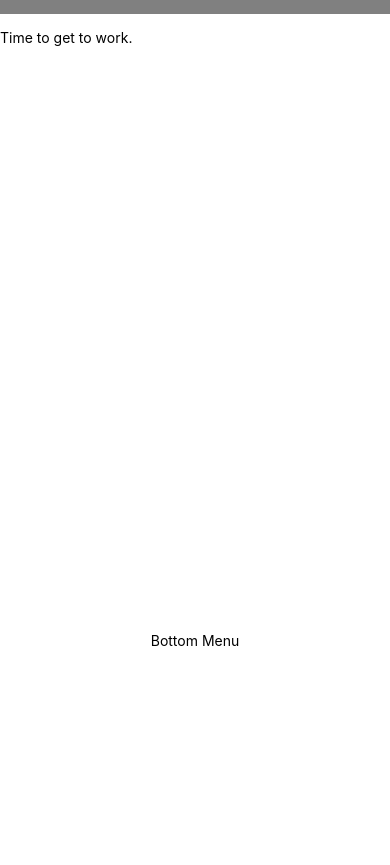
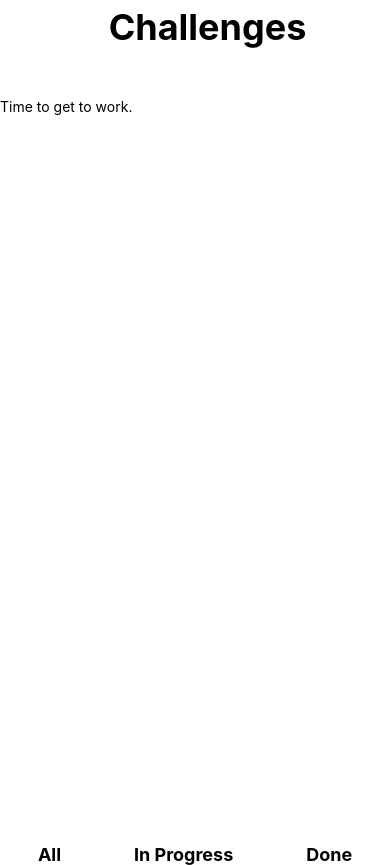
Before and after one commit to JP211/animated-memory, a React Native app in the folder animatedmemory/: screen / in a window 390 px wide. Before the commit the page ends 844 px from the top, so only its background shows below. Built offline with nearby package versions, Linux system fonts and the light colour scheme.

Commit message:
Build out bottom tabs

```diff
--- a/animatedmemory/App.js
+++ b/animatedmemory/App.js
@@ -8,12 +8,18 @@ import { BottomMenu } from "./components/BottomMenu/BottomMenu";
 export default function App() {
   return (
     <SafeAreaProvider>
-      <SafeAreaView style={{ flex: 1, backgroundColor: 'gray' }}>
-      <Header />
-        <View style={s.root}>
+      <SafeAreaView style={s.root}>
+        <View style={s.header}>
+        <Header />
+        </View>
+
+        <View style={s.body}>
           <Text>Time to get to work.</Text>
         </View>
+        <View style={s.bottom}>
         <BottomMenu />
+        </View>
+
       </SafeAreaView>
     </SafeAreaProvider>
   );
--- a/animatedmemory/App.style.js
+++ b/animatedmemory/App.style.js
@@ -4,6 +4,19 @@ export const s = StyleSheet.create({
   root: {
     flex: 1,
     backgroundColor: "#fff",
-    paddingTop: 15,
+    paddingTop: 5,
+
+  },
+  header: {
+    flex: 1,
+
+  },
+  body: {
+    flex: 8,
+
+  },
+  bottom: {
+    flex: 0,
+
   },
 });
--- a/animatedmemory/components/BottomMenu/BottomMenu.jsx
+++ b/animatedmemory/components/BottomMenu/BottomMenu.jsx
@@ -2,11 +2,19 @@ import { s } from "./BottomMenu.style";
 import { Text, TouchableOpacity, View } from "react-native";
 
 export function BottomMenu() {
-    return (
-        <>
-        <View style={s.tabContainer}>
-        <Text>Bottom Menu</Text>
-            </View>
-        </>
-    )
+  return (
+    <>
+      <View style={s.btnContainer}>
+        <TouchableOpacity style={s.btn}>
+          <Text style={s.btnText}>All</Text>
+        </TouchableOpacity>
+        <TouchableOpacity style={s.btn}>
+          <Text style={s.btnText}>In Progress</Text>
+        </TouchableOpacity>
+        <TouchableOpacity style={s.btn}>
+          <Text style={s.btnText}>Done</Text>
+        </TouchableOpacity>
+      </View>
+    </>
+  );
 }
--- a/animatedmemory/components/BottomMenu/BottomMenu.style.js
+++ b/animatedmemory/components/BottomMenu/BottomMenu.style.js
@@ -1,11 +1,18 @@
 import { StyleSheet } from "react-native";
 
 export const s = StyleSheet.create({
-    tabContainer: {
-        backgroundColor: "white",
-        flex: 1,
-        flexDirection: "row",
-        justifyContent: "space-evenly",
-        alignItems: "center",
-    },
-})
+
+  btnContainer: {
+    flexDirection: "row",
+    justifyContent: "space-evenly",
+    alignItems: "center",
+  },
+  btn: {
+    paddingRight: 35,
+    paddingLeft: 35,
+  },
+  btnText: {
+    fontSize: 18,
+    fontWeight: "bold",
+  },
+});
--- a/animatedmemory/components/Header/Header.jsx
+++ b/animatedmemory/components/Header/Header.jsx
@@ -2,13 +2,9 @@ import { s } from "./Header.style";
 import { Text, View } from "react-native";
 
 export function Header() {
-    return (
-        <>
-        <View style={s.container}>
-            <Text style={s.title}>
-                Challenges
-            </Text>
-            </View>
-        </>
-    )
+  return (
+    <>
+      <Text style={s.title}>Challenges</Text>
+    </>
+  );
 }
--- a/animatedmemory/components/Header/Header.style.js
+++ b/animatedmemory/components/Header/Header.style.js
@@ -1,17 +1,12 @@
 import { StyleSheet } from "react-native";
 
 export const s = StyleSheet.create({
-  container: {
-    backgroundColor: "gray",
-
-  },
   title: {
-    color: "white",
+    color: "black",
     fontWeight: "bold",
     fontSize: 36,
     paddingLeft: 25,
     alignSelf: "center",
     marginBottom: 15,
-    marginTop: -45,
   },
 });
```
